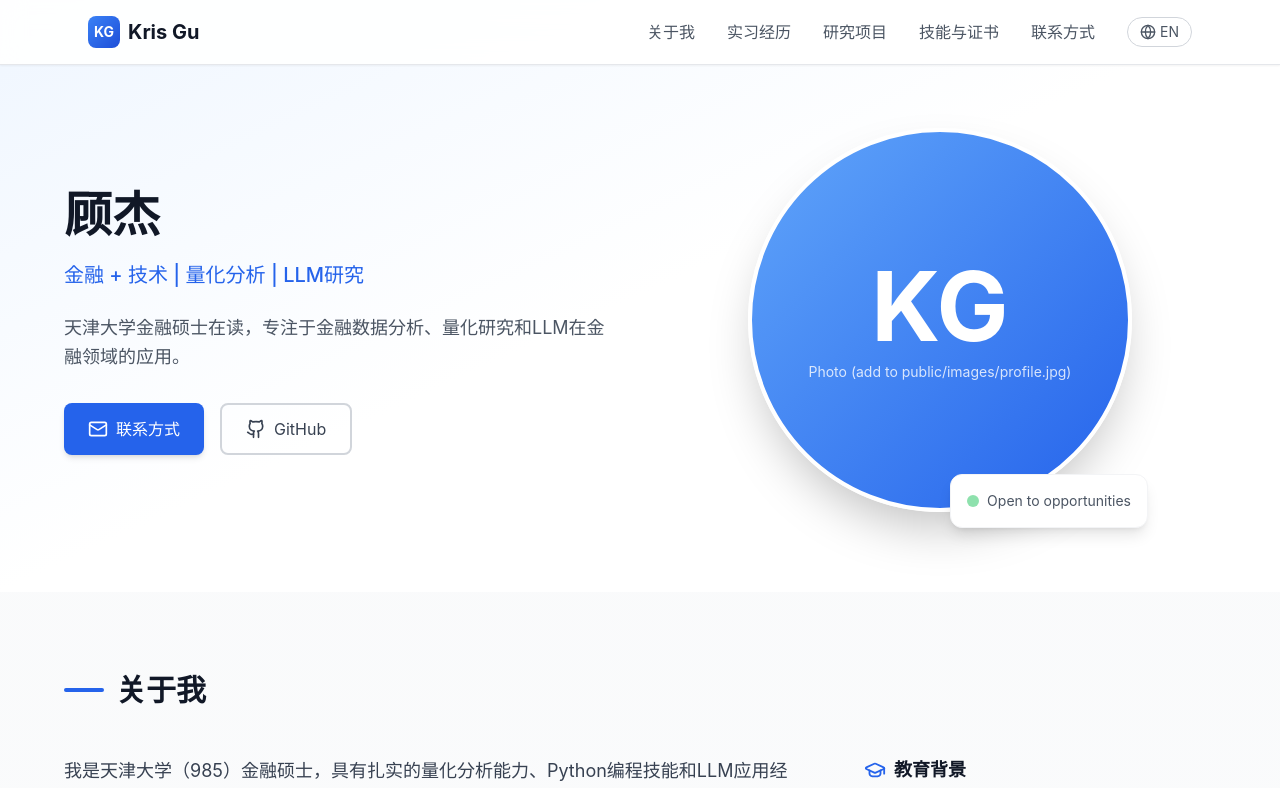
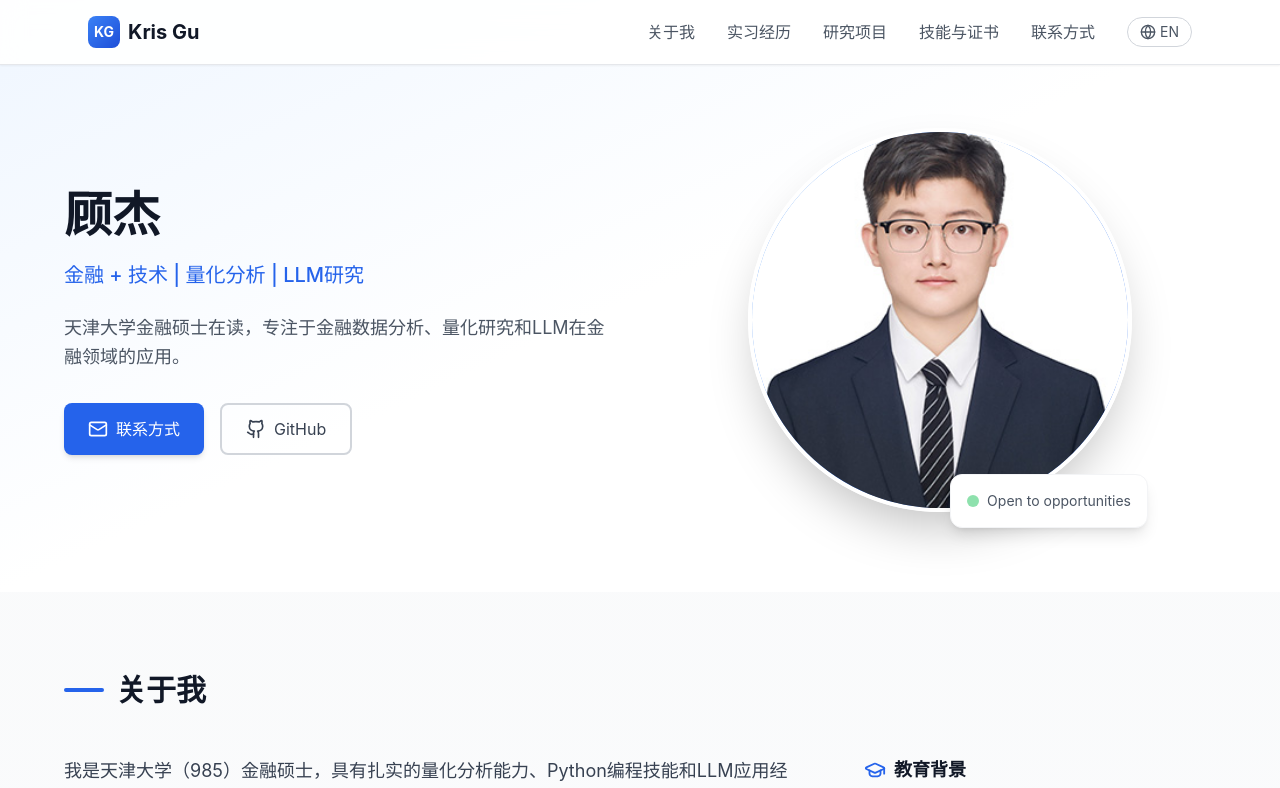
Before and after one commit to gu1209/gu1209.github.io, a Next.js app: page / in a window 1280 px wide. Shown: the top 788 px of the page. Built offline with nearby package versions, Linux system fonts and the light colour scheme.

Commit message:
Update hero section to display actual profile photo with fallback

```diff
--- a/app/page.tsx
+++ b/app/page.tsx
@@ -236,11 +236,22 @@ export default function Home() {
             </div>
             <div className="flex-1 flex justify-center">
               <div className="relative">
-                <div className="w-72 h-72 md:w-96 md:h-96 rounded-full overflow-hidden border-4 border-white shadow-2xl bg-gradient-to-br from-primary-400 to-primary-600 flex items-center justify-center">
-                  {/* Profile photo placeholder - add your photo to public/images/profile.jpg */}
-                  <div className="text-white text-center p-4">
-                    <div className="text-8xl font-bold mb-2">KG</div>
-                    <div className="text-sm opacity-80">Photo (add to public/images/profile.jpg)</div>
+                <div className="w-72 h-72 md:w-96 md:h-96 rounded-full overflow-hidden border-4 border-white shadow-2xl bg-gradient-to-br from-primary-400 to-primary-600">
+                  <img
+                    src="/images/profile.jpg"
+                    alt="Kris Gu"
+                    className="w-full h-full object-cover"
+                    onError={(e) => {
+                      e.currentTarget.style.display = 'none';
+                      e.currentTarget.nextElementSibling.style.display = 'flex';
+                    }}
+                  />
+                  {/* Fallback if image fails to load */}
+                  <div className="w-full h-full flex items-center justify-center text-white text-center p-4" style={{ display: 'none' }}>
+                    <div>
+                      <div className="text-8xl font-bold mb-2">KG</div>
+                      <div className="text-sm opacity-80">Photo</div>
+                    </div>
                   </div>
                 </div>
                 <div className="absolute -bottom-4 -right-4 bg-white rounded-xl shadow-lg p-4 border border-gray-100">
```
